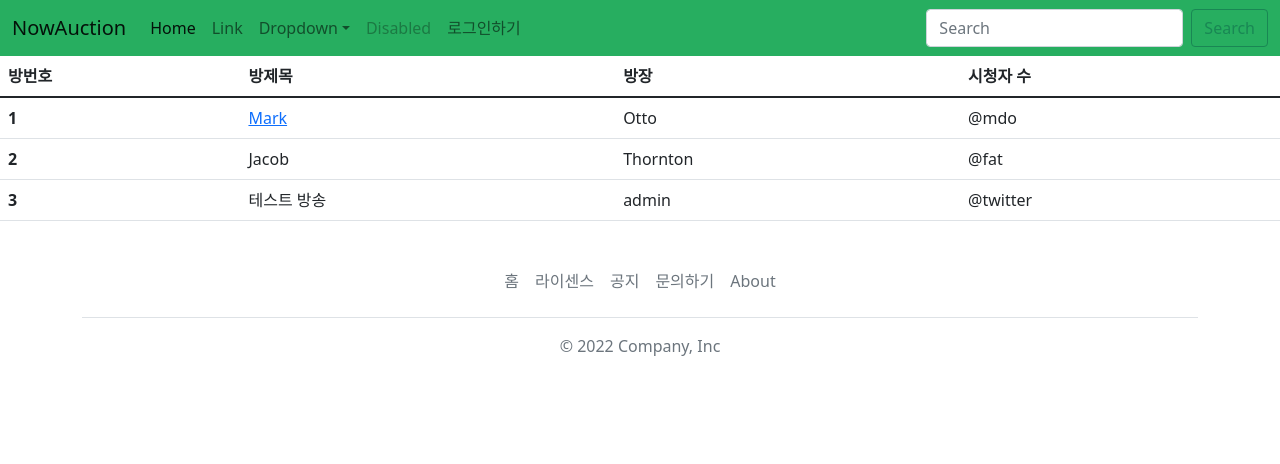
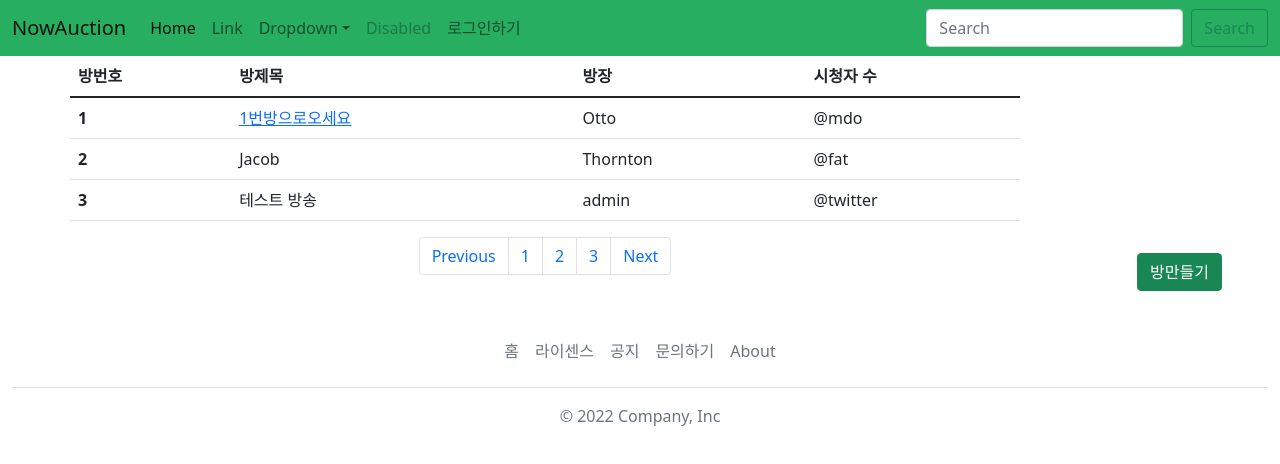
Before and after one commit to ddpound/nowauctionf, a React (Create React App) app: page / in a window 1280 px wide. Shown: the top 464 px of the page. Built offline with nearby package versions, Linux system fonts and the light colour scheme.

Commit message:
메인 인덱스, 채팅창 레이아웃, 그리드 제작중

```diff
--- a/src/components/footerandheader/Footer.jsx
+++ b/src/components/footerandheader/Footer.jsx
@@ -3,7 +3,7 @@ import "bootstrap/dist/js/bootstrap.bundle";
 
 export default function Footer() {
   return (
-    <div class="bd-footer container">
+    <div class="bd-footer container-fluid">
       <footer class="py-3 my-4 bg-white">
         <ul class="nav justify-content-center border-bottom pb-3 mb-3 ">
           <li class="nav-item">
--- a/src/pages/ChatRoom.jsx
+++ b/src/pages/ChatRoom.jsx
@@ -5,15 +5,15 @@ export default function ChatRoom(props) {
   const id = props.match.params.id;
 
   return (
-    <div class="container">
+    <div class="container-fluid">
       <div class="row">
-        <div class="col">방송화면div</div>
-        <div class="col">
-          <div class="row">
-            <div class="col">현재 판매 물품 내용</div>
+        <div class="col-sm vh-100 min-vh-60">방송화면div</div>
+        <div class="col-sm">
+          <div class="row h-50">
+            <div class="col-sm">현재 판매 물품 내용</div>
           </div>
-          <div class="row">
-            <div class="col">채팅창</div>
+          <div class="row h-50">
+            <div class="col-sm">채팅창</div>
           </div>
         </div>
       </div>
--- a/src/pages/Index.jsx
+++ b/src/pages/Index.jsx
@@ -7,6 +7,10 @@ function requestBoardList() {
 
 export default function Index() {
   return (
+    <div class="container">
+      <div class="row">
+        <div class="col-sm-10">
+          <div class="row">
             <table class="table">
               <thead>
                 <tr>
@@ -20,7 +24,7 @@ export default function Index() {
                 <tr>
                   <th scope="row">1</th>
                   <td>
-            <a href="/">Mark</a>
+                    <a href="/chat-room/1">1번방으로오세요</a>
                   </td>
                   <td>Otto</td>
                   <td>@mdo</td>
@@ -39,5 +43,47 @@ export default function Index() {
                 </tr>
               </tbody>
             </table>
+          </div>
+          <div class="row">
+            <nav aria-label="Page navigation">
+              <ul class="pagination justify-content-center">
+                <li class="page-item">
+                  <a class="page-link" href="#">
+                    Previous
+                  </a>
+                </li>
+                <li class="page-item">
+                  <a class="page-link" href="#">
+                    1
+                  </a>
+                </li>
+                <li class="page-item">
+                  <a class="page-link" href="#">
+                    2
+                  </a>
+                </li>
+                <li class="page-item">
+                  <a class="page-link" href="#">
+                    3
+                  </a>
+                </li>
+                <li class="page-item">
+                  <a class="page-link" href="#">
+                    Next
+                  </a>
+                </li>
+              </ul>
+            </nav>
+          </div>
+        </div>
+        <div class="col-sm-2 position-relative">
+          <div class="row position-absolute bottom-0 end-0">
+            <button type="button" class="btn btn-success">
+              방만들기
+            </button>
+          </div>
+        </div>
+      </div>
+    </div>
   );
 }
```
Lines whose indentation alone changed are shown as unchanged.
